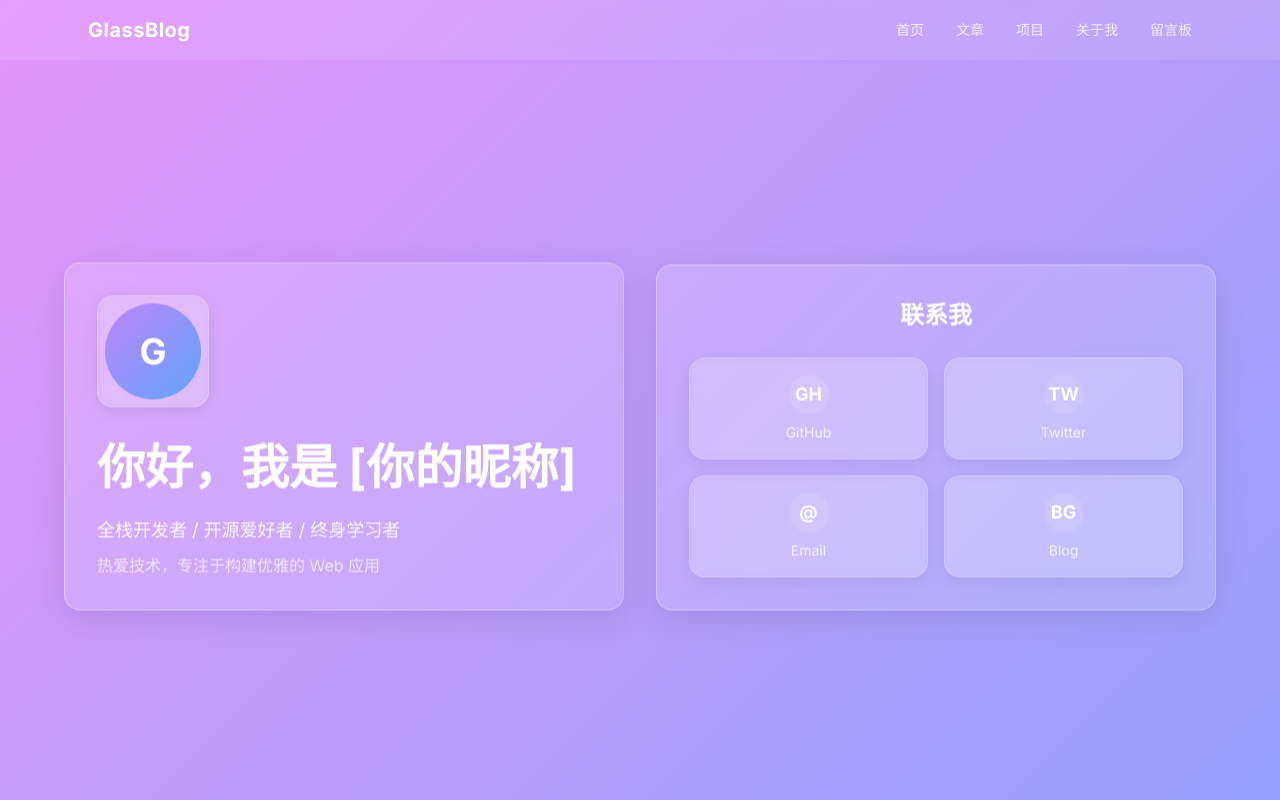
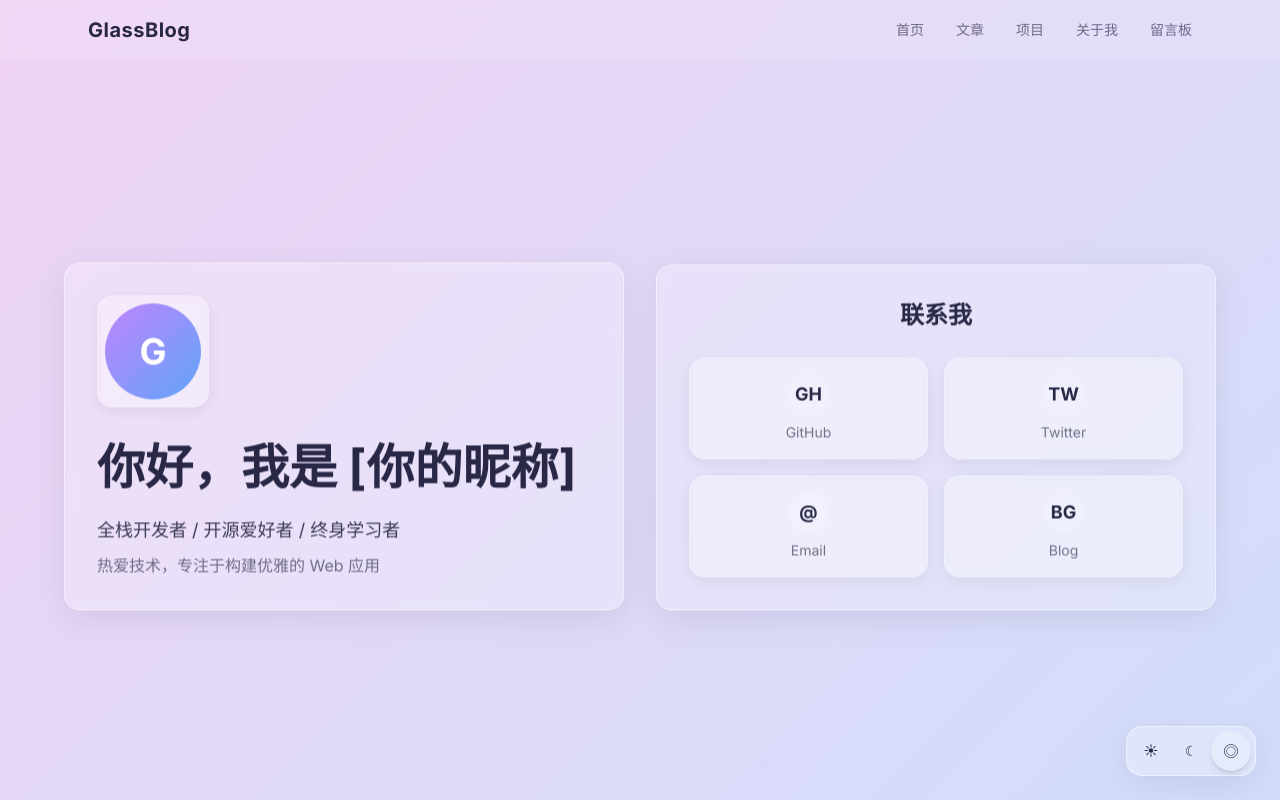
Before and after one commit to shaoqiangchen77-dev/my-dynamic-site, a Next.js app: page / in a window 1280 px wide. Shown: the top 800 px of the page. Built offline with nearby package versions, Linux system fonts and the light colour scheme.

Commit message:
细节优化2

```diff
--- a/app/globals.css
+++ b/app/globals.css
@@ -1,6 +1,86 @@
 @tailwind base;
 @tailwind components;
 @tailwind utilities;
+
+/* ============================================
+   主题变量定义
+   ============================================ */
+:root,
+[data-theme="light"] {
+  --bg-gradient: linear-gradient(135deg, #a8c0ff 0%, #f3d1f4 50%, #b8e6ff 100%);
+  --glass-bg: rgba(255, 255, 255, 0.25);
+  --glass-bg-strong: rgba(255, 255, 255, 0.35);
+  --glass-bg-subtle: rgba(255, 255, 255, 0.15);
+  --glass-border: rgba(255, 255, 255, 0.45);
+  --glass-border-subtle: rgba(255, 255, 255, 0.3);
+  --glass-shadow: rgba(0, 0, 0, 0.08);
+  --glass-shadow-hover: rgba(0, 0, 0, 0.12);
+  --text-primary: rgba(30, 30, 60, 0.95);
+  --text-body: rgba(30, 30, 60, 0.85);
+  --text-muted: rgba(30, 30, 60, 0.6);
+  --input-bg: rgba(255, 255, 255, 0.2);
+  --input-border: rgba(30, 30, 60, 0.15);
+  --input-focus-border: rgba(168, 85, 247, 0.4);
+  --input-placeholder: rgba(30, 30, 60, 0.4);
+  --accent: #7c3aed;
+  --accent-soft: rgba(124, 58, 237, 0.15);
+  --accent-border: rgba(124, 58, 237, 0.3);
+  --accent-hover: rgba(124, 58, 237, 0.25);
+  --blue-tag-bg: rgba(59, 130, 246, 0.15);
+  --blue-tag-text: rgba(30, 64, 175, 0.9);
+  --blue-tag-border: rgba(59, 130, 246, 0.3);
+  --purple-tag-bg: rgba(124, 58, 237, 0.12);
+  --purple-tag-text: rgba(91, 33, 182, 0.9);
+  --purple-tag-border: rgba(124, 58, 237, 0.25);
+  --hamburger-bg: rgba(30, 30, 60, 0.8);
+  --scrollbar-thumb: rgba(30, 30, 60, 0.15);
+  --scrollbar-thumb-hover: rgba(30, 30, 60, 0.25);
+  --social-icon-hover: rgba(255, 255, 255, 0.4);
+  --nav-scrolled-bg: rgba(255, 255, 255, 0.3);
+  --nav-top-bg: rgba(255, 255, 255, 0.15);
+  --skill-tag-text: rgba(30, 30, 60, 0.75);
+  --link-github: rgba(91, 33, 182, 0.9);
+  --link-demo: rgba(30, 64, 175, 0.9);
+  --footer-text: rgba(30, 30, 60, 0.5);
+}
+
+[data-theme="dark"] {
+  --bg-gradient: linear-gradient(135deg, #667eea 0%, #f093fb 50%, #4facfe 100%);
+  --glass-bg: rgba(255, 255, 255, 0.15);
+  --glass-bg-strong: rgba(255, 255, 255, 0.2);
+  --glass-bg-subtle: rgba(255, 255, 255, 0.1);
+  --glass-border: rgba(255, 255, 255, 0.3);
+  --glass-border-subtle: rgba(255, 255, 255, 0.2);
+  --glass-shadow: rgba(0, 0, 0, 0.1);
+  --glass-shadow-hover: rgba(0, 0, 0, 0.15);
+  --text-primary: rgba(255, 255, 255, 1);
+  --text-body: rgba(255, 255, 255, 0.9);
+  --text-muted: rgba(255, 255, 255, 0.7);
+  --input-bg: rgba(255, 255, 255, 0.1);
+  --input-border: rgba(255, 255, 255, 0.2);
+  --input-focus-border: rgba(255, 255, 255, 0.5);
+  --input-placeholder: rgba(255, 255, 255, 0.5);
+  --accent: #a855f7;
+  --accent-soft: rgba(168, 85, 247, 0.3);
+  --accent-border: rgba(168, 85, 247, 0.4);
+  --accent-hover: rgba(168, 85, 247, 0.45);
+  --blue-tag-bg: rgba(56, 189, 248, 0.2);
+  --blue-tag-text: rgba(186, 230, 253, 1);
+  --blue-tag-border: rgba(125, 211, 252, 0.3);
+  --purple-tag-bg: rgba(168, 85, 247, 0.2);
+  --purple-tag-text: rgba(233, 213, 255, 1);
+  --purple-tag-border: rgba(196, 181, 253, 0.3);
+  --hamburger-bg: rgba(255, 255, 255, 0.9);
+  --scrollbar-thumb: rgba(255, 255, 255, 0.2);
+  --scrollbar-thumb-hover: rgba(255, 255, 255, 0.3);
+  --social-icon-hover: rgba(255, 255, 255, 0.25);
+  --nav-scrolled-bg: rgba(255, 255, 255, 0.2);
+  --nav-top-bg: rgba(255, 255, 255, 0.1);
+  --skill-tag-text: rgba(255, 255, 255, 0.8);
+  --link-github: rgba(192, 132, 252, 1);
+  --link-demo: rgba(125, 211, 252, 1);
+  --footer-text: rgba(255, 255, 255, 0.5);
+}
 
 /* ============================================
    全局基础样式
@@ -11,9 +91,10 @@ html {
 
 body {
   font-family: 'Inter', -apple-system, BlinkMacSystemFont, 'Segoe UI', Roboto, sans-serif;
-  color: rgba(255, 255, 255, 0.9);
+  color: var(--text-body);
   min-height: 100vh;
   overflow-x: hidden;
+  transition: color 0.3s ease;
 }
 
 /* ============================================
@@ -26,9 +107,10 @@ body {
   width: 100%;
   height: 100%;
   z-index: -1;
-  background: linear-gradient(135deg, #667eea 0%, #f093fb 50%, #4facfe 100%);
+  background: var(--bg-gradient);
   background-size: 400% 400%;
   animation: gradient-flow 20s ease infinite;
+  transition: background 0.5s ease;
 }
 
 @keyframes gradient-flow {
@@ -43,31 +125,31 @@ body {
    毛玻璃核心样式
    ============================================ */
 .glass {
-  background: rgba(255, 255, 255, 0.15);
+  background: var(--glass-bg);
   backdrop-filter: blur(4px);
   -webkit-backdrop-filter: blur(4px);
-  border: 1px solid rgba(255, 255, 255, 0.3);
-  box-shadow: 0 8px 32px rgba(0, 0, 0, 0.1);
+  border: 1px solid var(--glass-border);
+  box-shadow: 0 8px 32px var(--glass-shadow);
   border-radius: 16px;
   overflow: visible;
 }
 
 .glass-strong {
-  background: rgba(255, 255, 255, 0.2);
+  background: var(--glass-bg-strong);
   backdrop-filter: blur(8px);
   -webkit-backdrop-filter: blur(8px);
-  border: 1px solid rgba(255, 255, 255, 0.35);
-  box-shadow: 0 8px 32px rgba(0, 0, 0, 0.12);
+  border: 1px solid var(--glass-border);
+  box-shadow: 0 8px 32px var(--glass-shadow-hover);
   border-radius: 16px;
   overflow: visible;
 }
 
 .glass-subtle {
-  background: rgba(255, 255, 255, 0.1);
+  background: var(--glass-bg-subtle);
   backdrop-filter: blur(4px);
   -webkit-backdrop-filter: blur(4px);
-  border: 1px solid rgba(255, 255, 255, 0.2);
-  box-shadow: 0 4px 16px rgba(0, 0, 0, 0.08);
+  border: 1px solid var(--glass-border-subtle);
+  box-shadow: 0 4px 16px var(--glass-shadow);
   border-radius: 16px;
   overflow: visible;
 }
@@ -77,7 +159,7 @@ body {
   .glass,
   .glass-strong,
   .glass-subtle {
-    background: rgba(255, 255, 255, 0.6);
+    background: var(--glass-bg-strong);
   }
 }
 
@@ -85,45 +167,45 @@ body {
    毛玻璃输入框
    ============================================ */
 .glass-input {
-  background: rgba(255, 255, 255, 0.1);
+  background: var(--input-bg);
   backdrop-filter: blur(4px);
   -webkit-backdrop-filter: blur(4px);
-  border: 1px solid rgba(255, 255, 255, 0.2);
+  border: 1px solid var(--input-border);
   border-radius: 12px;
-  color: rgba(255, 255, 255, 0.9);
+  color: var(--text-body);
   transition: all 0.3s ease;
   outline: none;
 }
 
 .glass-input:focus {
-  border-color: rgba(255, 255, 255, 0.5);
-  background: rgba(255, 255, 255, 0.15);
-  box-shadow: 0 0 20px rgba(168, 85, 247, 0.15);
+  border-color: var(--input-focus-border);
+  background: var(--glass-bg);
+  box-shadow: 0 0 20px var(--accent-soft);
 }
 
 .glass-input::placeholder {
-  color: rgba(255, 255, 255, 0.5);
+  color: var(--input-placeholder);
 }
 
 /* ============================================
    毛玻璃按钮
    ============================================ */
 .glass-btn {
-  background: rgba(168, 85, 247, 0.3);
+  background: var(--accent-soft);
   backdrop-filter: blur(4px);
   -webkit-backdrop-filter: blur(4px);
-  border: 1px solid rgba(168, 85, 247, 0.4);
+  border: 1px solid var(--accent-border);
   border-radius: 12px;
-  color: white;
+  color: var(--text-primary);
   font-weight: 600;
   cursor: pointer;
   transition: all 0.3s ease;
 }
 
 .glass-btn:hover {
-  background: rgba(168, 85, 247, 0.45);
+  background: var(--accent-hover);
   transform: scale(1.03);
-  box-shadow: 0 8px 24px rgba(168, 85, 247, 0.2);
+  box-shadow: 0 8px 24px var(--accent-soft);
 }
 
 /* ============================================
@@ -135,8 +217,8 @@ body {
 
 .card-hover:hover {
   transform: translateY(-8px);
-  box-shadow: 0 20px 40px rgba(0, 0, 0, 0.15);
-  background: rgba(255, 255, 255, 0.2);
+  box-shadow: 0 20px 40px var(--glass-shadow-hover);
+  background: var(--glass-bg-strong);
 }
 
 /* ============================================
@@ -180,7 +262,7 @@ body {
 
 .social-icon:hover {
   transform: translateY(-4px) rotate(8deg);
-  background: rgba(255, 255, 255, 0.25);
+  background: var(--social-icon-hover);
 }
 
 /* ============================================
@@ -188,19 +270,20 @@ body {
    ============================================ */
 .skill-tag {
   transition: all 0.3s ease;
+  color: var(--skill-tag-text);
 }
 
 .skill-tag:hover {
-  background: rgba(168, 85, 247, 0.3);
-  border-color: rgba(168, 85, 247, 0.5);
-  color: white;
+  background: var(--accent-soft);
+  border-color: var(--accent-border);
+  color: var(--text-primary);
 }
 
 /* ============================================
    技能进度条
    ============================================ */
 .skill-bar {
-  background: rgba(255, 255, 255, 0.1);
+  background: var(--glass-bg-subtle);
   border-radius: 999px;
   overflow: hidden;
   height: 8px;
@@ -209,7 +292,7 @@ body {
 .skill-bar-fill {
   height: 100%;
   border-radius: 999px;
-  background: linear-gradient(90deg, #a855f7, #38bdf8);
+  background: linear-gradient(90deg, var(--accent), #38bdf8);
   width: 0;
   transition: width 1.5s ease-out;
 }
@@ -221,7 +304,7 @@ body {
   display: block;
   width: 24px;
   height: 2px;
-  background: rgba(255, 255, 255, 0.9);
+  background: var(--hamburger-bg);
   border-radius: 1px;
   transition: all 0.3s ease;
 }
@@ -238,12 +321,12 @@ body {
 }
 
 ::-webkit-scrollbar-thumb {
-  background: rgba(255, 255, 255, 0.2);
+  background: var(--scrollbar-thumb);
   border-radius: 3px;
 }
 
 ::-webkit-scrollbar-thumb:hover {
-  background: rgba(255, 255, 255, 0.3);
+  background: var(--scrollbar-thumb-hover);
 }
 
 /* ============================================
@@ -252,27 +335,27 @@ body {
 .title-xl {
   font-size: clamp(2rem, 5vw, 3rem);
   font-weight: 700;
-  color: white;
+  color: var(--text-primary);
 }
 
 .title-lg {
   font-size: clamp(1.5rem, 3.5vw, 2.25rem);
   font-weight: 700;
-  color: white;
+  color: var(--text-primary);
 }
 
 .title-md {
   font-size: clamp(1.125rem, 2.5vw, 1.5rem);
   font-weight: 600;
-  color: white;
+  color: var(--text-primary);
 }
 
 .text-body {
-  color: rgba(255, 255, 255, 0.9);
+  color: var(--text-body);
 }
 
 .text-muted {
-  color: rgba(255, 255, 255, 0.7);
+  color: var(--text-muted);
 }
 
 /* ============================================
--- a/app/page.tsx
+++ b/app/page.tsx
@@ -5,6 +5,7 @@ import Projects from '@/components/Projects';
 import About from '@/components/About';
 import Contact from '@/components/Contact';
 import Footer from '@/components/Footer';
+import ThemeToggle from '@/components/ThemeToggle';
 import ScrollReveal from '@/components/ScrollReveal';
 
 export default function Home() {
@@ -19,6 +20,7 @@ export default function Home() {
         <Contact />
       </main>
       <Footer />
+      <ThemeToggle />
       <ScrollReveal />
     </>
   );
--- a/components/Contact.tsx
+++ b/components/Contact.tsx
@@ -18,7 +18,7 @@ export default function Contact() {
         <div className="glass card-hover float-1 p-8 scroll-reveal">
           <form onSubmit={handleSubmit} className="space-y-5">
             <div>
-              <label className="block text-sm text-white/80 mb-2">姓名</label>
+              <label className="block text-sm mb-2" style={{ color: 'var(--text-muted)' }}>姓名</label>
               <input
                 type="text"
                 placeholder="请输入你的姓名"
@@ -26,7 +26,7 @@ export default function Contact() {
               />
             </div>
             <div>
-              <label className="block text-sm text-white/80 mb-2">邮箱</label>
+              <label className="block text-sm mb-2" style={{ color: 'var(--text-muted)' }}>邮箱</label>
               <input
                 type="email"
                 placeholder="请输入你的邮箱"
@@ -34,7 +34,7 @@ export default function Contact() {
               />
             </div>
             <div>
-              <label className="block text-sm text-white/80 mb-2">留言内容</label>
+              <label className="block text-sm mb-2" style={{ color: 'var(--text-muted)' }}>留言内容</label>
               <textarea
                 placeholder="写下你想说的话..."
                 rows={5}
--- a/components/Hero.tsx
+++ b/components/Hero.tsx
@@ -40,10 +40,13 @@ export default function Hero() {
                 rel="noopener noreferrer"
                 className="glass-subtle social-icon p-4 flex flex-col items-center gap-2 rounded-xl"
               >
-                <span className="w-10 h-10 rounded-full bg-white/10 flex items-center justify-center text-lg font-bold text-white">
+                <span
+                  className="w-10 h-10 rounded-full flex items-center justify-center text-lg font-bold"
+                  style={{ background: 'var(--glass-bg-subtle)', color: 'var(--text-primary)' }}
+                >
                   {link.icon}
                 </span>
-                <span className="text-sm text-white/80">{link.name}</span>
+                <span className="text-sm" style={{ color: 'var(--text-muted)' }}>{link.name}</span>
               </a>
             ))}
           </div>
--- a/components/Nav.tsx
+++ b/components/Nav.tsx
@@ -19,19 +19,22 @@ export default function Nav() {
     return () => window.removeEventListener('scroll', onScroll);
   }, []);
 
-  const navStyle = scrolled
-    ? 'bg-white/20 shadow-lg'
-    : 'bg-white/10';
-
   return (
-    <nav className={`fixed top-0 left-0 w-full z-50 nav-glass ${navStyle}`}
+    <nav
+      className="fixed top-0 left-0 w-full z-50 nav-glass"
       style={{
+        background: scrolled ? 'var(--nav-scrolled-bg)' : 'var(--nav-top-bg)',
+        boxShadow: scrolled ? '0 4px 24px var(--glass-shadow)' : 'none',
         backdropFilter: 'blur(4px)',
         WebkitBackdropFilter: 'blur(4px)',
       }}
     >
       <div className="max-w-6xl mx-auto px-6 py-4 flex justify-between items-center">
-        <a href="#hero" className="font-bold text-xl text-white tracking-wide">
+        <a
+          href="#hero"
+          className="font-bold text-xl tracking-wide"
+          style={{ color: 'var(--text-primary)' }}
+        >
           GlassBlog
         </a>
 
@@ -41,7 +44,10 @@ export default function Nav() {
             <a
               key={item.href}
               href={item.href}
-              className="text-white/80 hover:text-white hover:-translate-y-0.5 transition-all duration-300 text-sm font-medium"
+              className="hover:-translate-y-0.5 transition-all duration-300 text-sm font-medium"
+              style={{ color: 'var(--text-muted)' }}
+              onMouseEnter={(e) => (e.currentTarget.style.color = 'var(--text-primary)')}
+              onMouseLeave={(e) => (e.currentTarget.style.color = 'var(--text-muted)')}
             >
               {item.name}
             </a>
@@ -68,7 +74,10 @@ export default function Nav() {
               key={item.href}
               href={item.href}
               onClick={() => setMenuOpen(false)}
-              className="text-white/80 hover:text-white transition-colors text-lg"
+              className="transition-colors text-lg"
+              style={{ color: 'var(--text-muted)' }}
+              onMouseEnter={(e) => (e.currentTarget.style.color = 'var(--text-primary)')}
+              onMouseLeave={(e) => (e.currentTarget.style.color = 'var(--text-muted)')}
             >
               {item.name}
             </a>
--- /dev/null
+++ b/components/ThemeToggle.tsx
@@ -0,0 +1,68 @@
+'use client';
+import { useState, useEffect } from 'react';
+
+type Theme = 'light' | 'dark' | 'system';
+
+function getEffectiveTheme(mode: Theme): 'light' | 'dark' {
+  if (mode === 'system') {
+    return window.matchMedia('(prefers-color-scheme: dark)').matches ? 'dark' : 'light';
+  }
+  return mode;
+}
+
+function applyTheme(mode: Theme) {
+  const effective = getEffectiveTheme(mode);
+  document.documentElement.setAttribute('data-theme', effective);
+}
+
+export default function ThemeToggle() {
+  const [theme, setTheme] = useState<Theme>('system');
+
+  useEffect(() => {
+    const saved = (localStorage.getItem('theme') || 'system') as Theme;
+    setTheme(saved);
+    applyTheme(saved);
+
+    // 监听系统主题变化
+    const mql = window.matchMedia('(prefers-color-scheme: dark)');
+    const onChange = () => {
+      if ((localStorage.getItem('theme') || 'system') === 'system') {
+        applyTheme('system');
+      }
+    };
+    mql.addEventListener('change', onChange);
+    return () => mql.removeEventListener('change', onChange);
+  }, []);
+
+  function changeTheme(t: Theme) {
+    setTheme(t);
+    localStorage.setItem('theme', t);
+    applyTheme(t);
+  }
+
+  const options: { key: Theme; icon: string; label: string }[] = [
+    { key: 'light', icon: '☀', label: '白天' },
+    { key: 'dark', icon: '☾', label: '黑夜' },
+    { key: 'system', icon: '◎', label: '系统' },
+  ];
+
+  return (
+    <div className="fixed bottom-6 right-6 z-50 glass flex gap-1 p-1.5 rounded-full">
+      {options.map((opt) => (
+        <button
+          key={opt.key}
+          onClick={() => changeTheme(opt.key)}
+          title={opt.label}
+          className={`w-9 h-9 rounded-full flex items-center justify-center text-sm transition-all duration-300 ${
+            theme === opt.key
+              ? 'bg-white/25 shadow-md scale-110'
+              : 'hover:bg-white/10'
+          }`}
+          style={{ color: 'var(--text-primary)' }}
+        >
+          {opt.icon}
+        </button>
+      ))}
+    </div>
+  );
+}
```
Also changed, not shown: app/layout.tsx (+15 -1 lines), components/About.tsx (+7 -3 lines), components/Articles.tsx (+6 -1 lines), components/Projects.tsx (+10 -3 lines).
